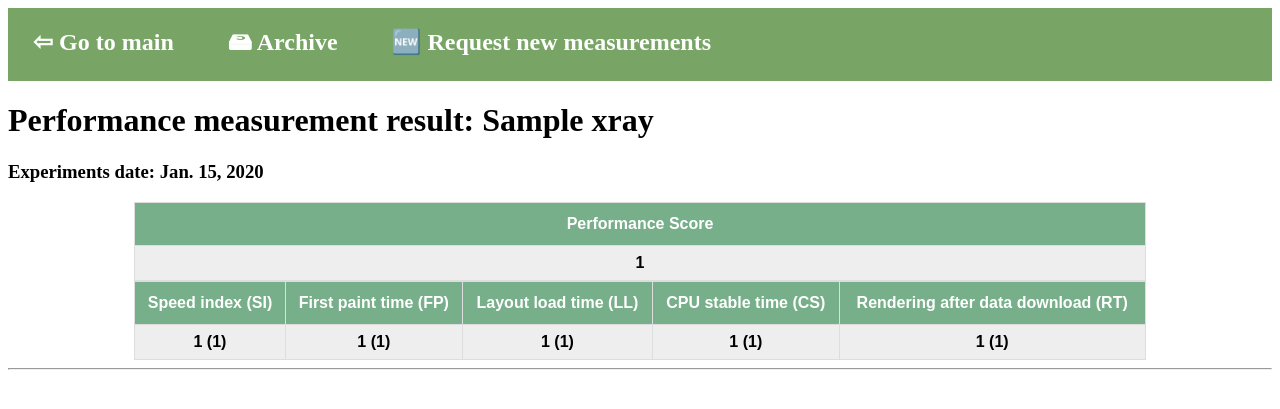
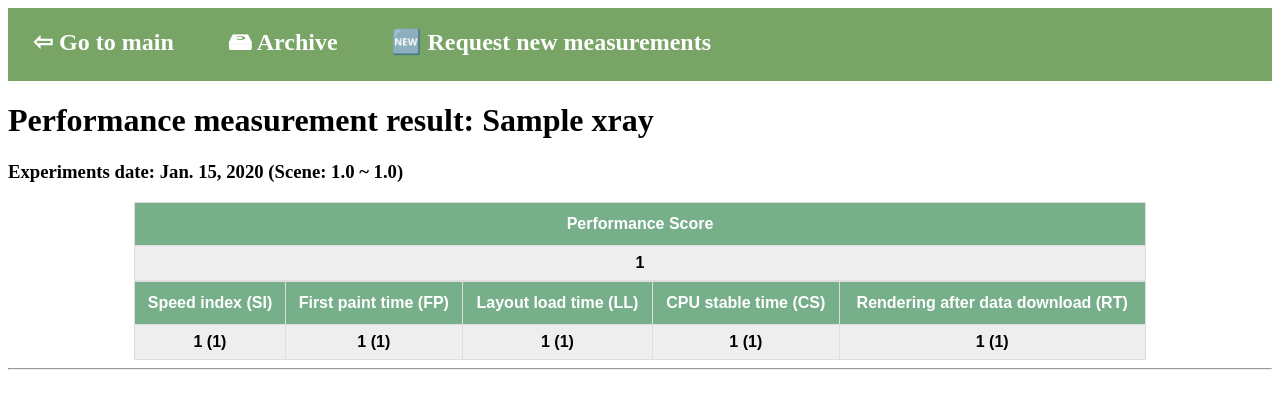
Before and after one commit to munhyunsu/AppSpeedXrayWebsite, a Django app: template mysite/xray/templates/result.html in a window 1280 px wide. Shown: the top 409 px of the page. Run offline with Django 3.2, Linux system fonts and the light colour scheme; the template is opened without the code that fills it: values that come from a table or form of the project are taken from there, others are empty; tables that the repository leaves empty hold one stand-in row (values such as "Sample post").

Commit message:
update result layout

```diff
--- a/mysite/xray/templates/result.html
+++ b/mysite/xray/templates/result.html
@@ -23,7 +23,7 @@ The Performance Detail field:
 <div class="metric">
   <h1> Performance measurement result: {{ apps.0.package_name }}</h1>
   {% for app in apps %}
-    <h3 style="margin-top: 20px"> Experiments date: {{ app.experiment_date }} </h3>
+    <h3 style="margin-top: 20px"> Experiments date: {{ app.experiment_date }} (Scene: {{ app.scene_start }} ~ {{ app.scene_end }})</h3>
     <table align="center">
       <tr>
         <th>Performance Score</th>
--- a/mysite/xray/views.py
+++ b/mysite/xray/views.py
@@ -26,5 +26,5 @@ def archive(request):
 def result(request):
     if request.method == 'GET':
         package = request.GET.get('package')
-        apps = Xray.objects.filter(package_name=package, scene_start=0).order_by('-experiment_date')
+        apps = Xray.objects.filter(package_name=package).order_by('-experiment_date', 'scene_start')
         return render(request, 'result.html', {'apps': apps})
```
